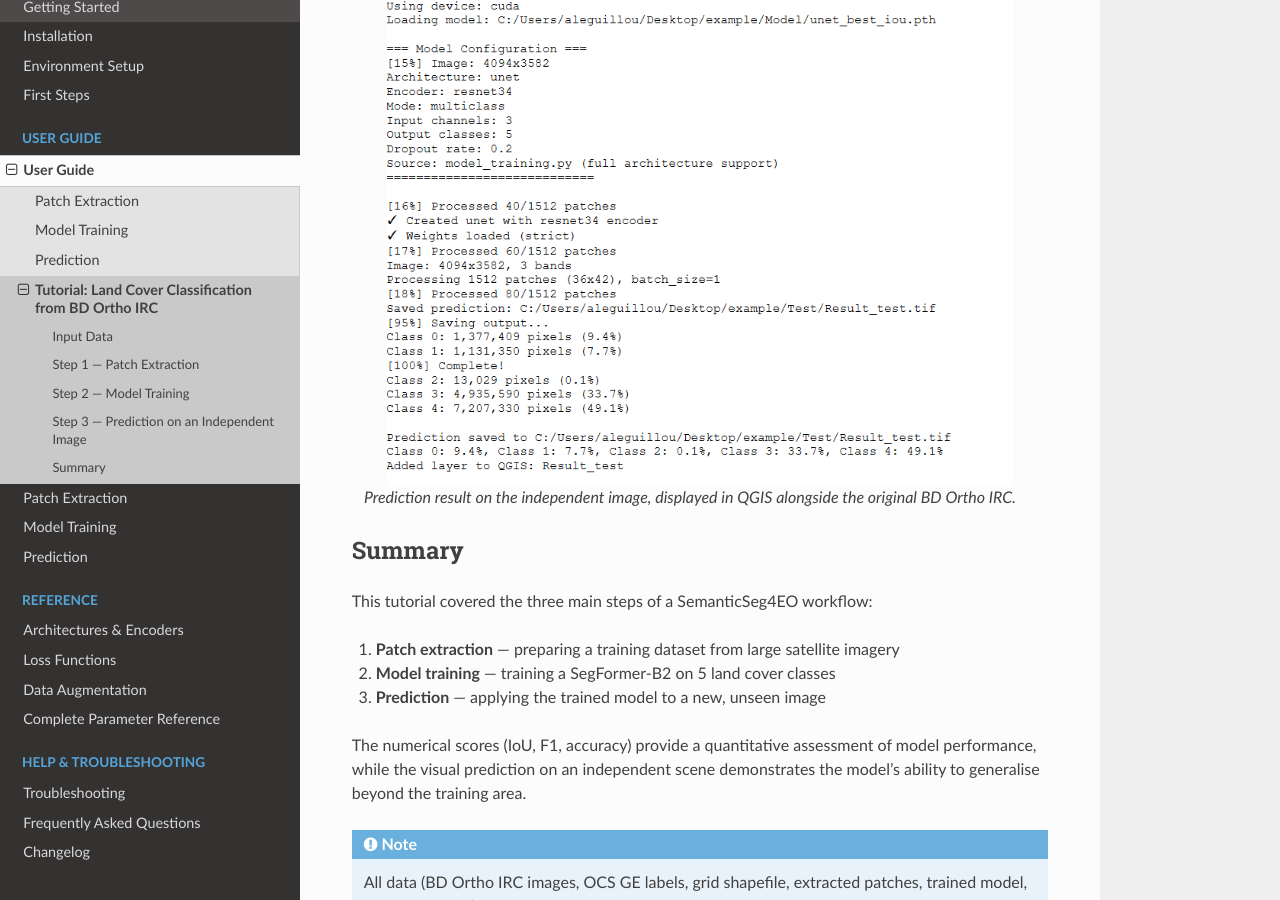
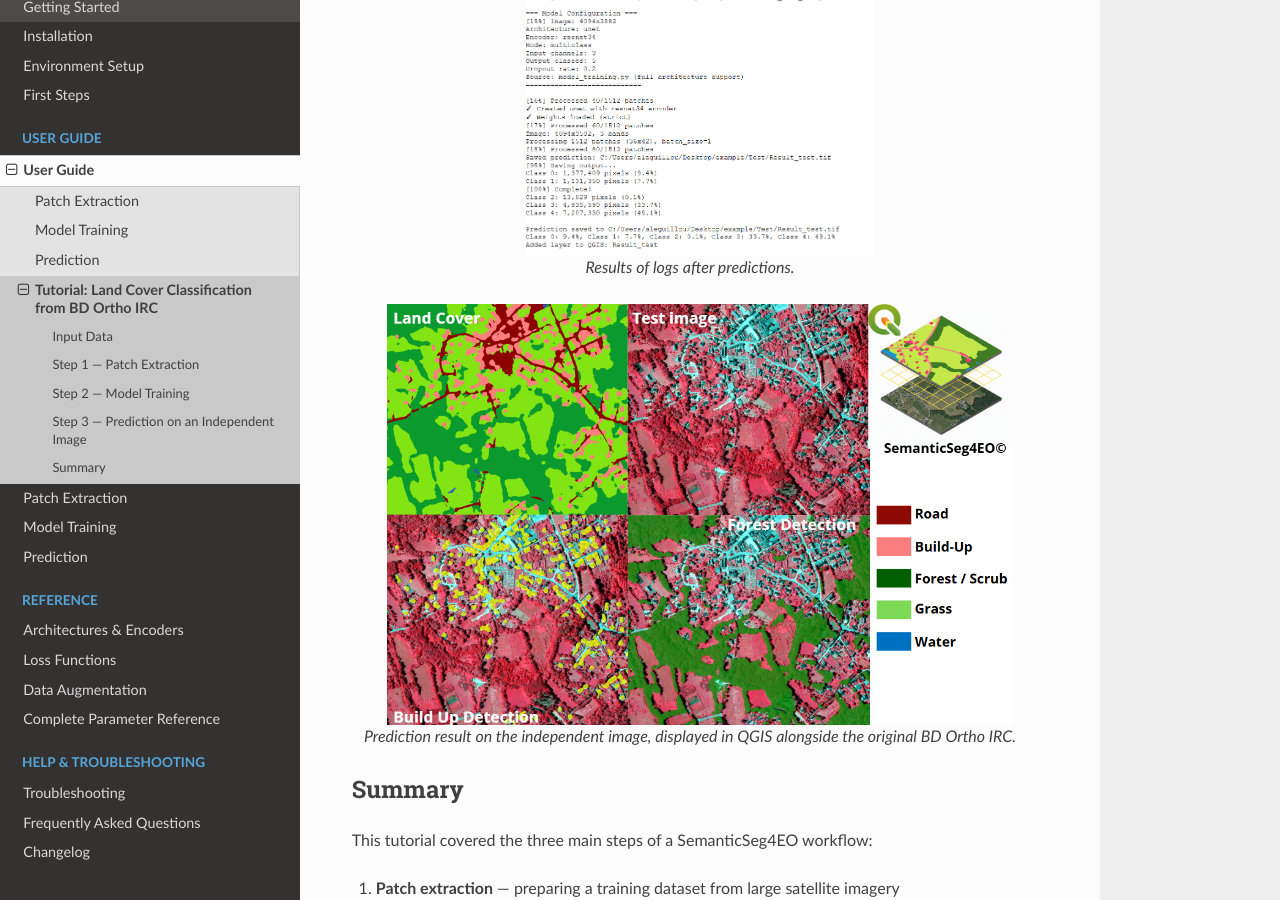
Before and after one commit to aleguillou1/SemanticSeg4EO_Qgis, a Sphinx documentation site: the page built from docs/source/user_guide/tutorial.rst, in a window 1280 px wide and 900 px high, scrolled down 5767 px. Built offline with Sphinx 7.4.7 and the Read the Docs theme 3.1.0, drawn with Linux system fonts in a browser that asks for light colours.

Commit message:
Adjust image width and update captions in tutorial
Updated image width and modified captions for clarity.

```diff
--- a/docs/source/user_guide/tutorial.rst
+++ b/docs/source/user_guide/tutorial.rst
@@ -220,12 +220,18 @@
 .. figure:: ../_images/prediction_2.png
    :alt: Prediction result
    :align: center
+   :width: 50%
+
+   *Results of logs after predictions.*
+
+
+
+.. figure:: ../_images/result_final.png
+   :alt: Prediction result
+   :align: center
    :width: 90%
 
-   *Prediction result on the independent image, displayed in QGIS alongside the
-   original BD Ortho IRC.*
-
-
+   *Prediction result on the independent image, displayed in QGIS alongside the original BD Ortho IRC.*
 Summary
 ---------
 
```
